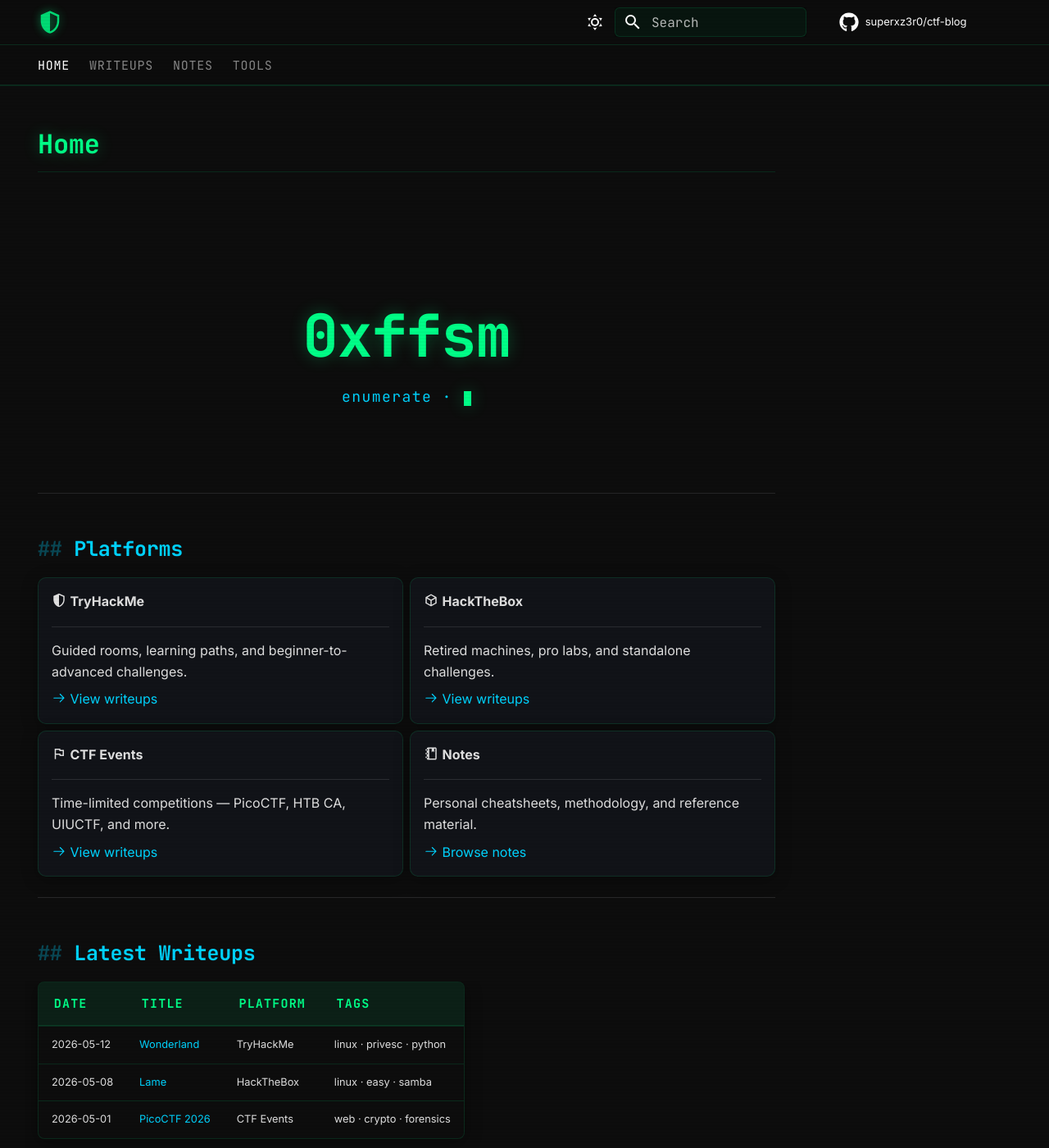
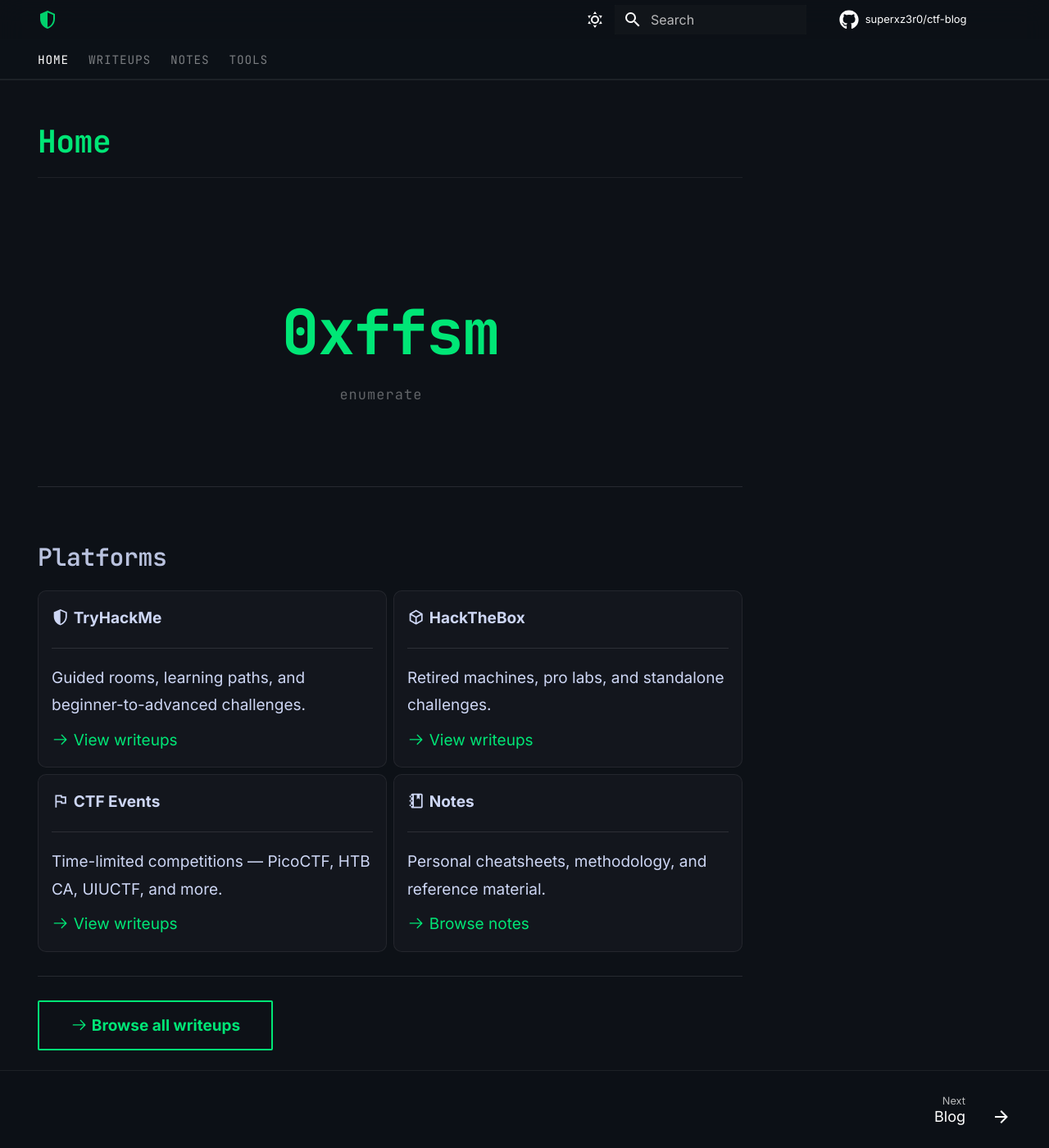
Before and after one commit to superxz3r0/ctf-blog, an MkDocs documentation site: the page built from docs/index.md, in a window 1280 px wide and 1400 px high. Shown: the whole window at 82% size. Built offline with MkDocs 1.6.1 and Material for MkDocs 9.7.7, drawn with Linux system fonts in a browser that asks for light colours; comment, search, counter and statistics services are not loaded.

Commit message:
Refine theme, remove stale tables, auto-updating blog nav

```diff
--- a/docs/index.md
+++ b/docs/index.md
@@ -25,7 +25,7 @@ hide:
 
     Guided rooms, learning paths, and beginner-to-advanced challenges.
 
-    [:octicons-arrow-right-24: View writeups](tryhackme/index.md)
+    [:octicons-arrow-right-24: View writeups](blog/index.md)
 
 -   :material-cube-outline: **HackTheBox**
 
@@ -33,7 +33,7 @@ hide:
 
     Retired machines, pro labs, and standalone challenges.
 
-    [:octicons-arrow-right-24: View writeups](hackthebox/index.md)
+    [:octicons-arrow-right-24: View writeups](blog/index.md)
 
 -   :material-flag-outline: **CTF Events**
 
@@ -41,7 +41,7 @@ hide:
 
     Time-limited competitions — PicoCTF, HTB CA, UIUCTF, and more.
 
-    [:octicons-arrow-right-24: View writeups](ctf-events/index.md)
+    [:octicons-arrow-right-24: View writeups](blog/index.md)
 
 -   :material-notebook-outline: **Notes**
 
@@ -55,12 +55,4 @@ hide:
 
 ---
 
-## Latest Writeups
-
-| Date | Title | Platform | Tags |
-|------|-------|----------|------|
-| 2026-05-12 | [Wonderland](blog/index.md) | TryHackMe | linux · privesc · python |
-| 2026-05-08 | [Lame](blog/index.md) | HackTheBox | linux · easy · samba |
-| 2026-05-01 | [PicoCTF 2026](blog/index.md) | CTF Events | web · crypto · forensics |
-
-[:octicons-arrow-right-24: All writeups](blog/index.md)
+[:octicons-arrow-right-24: Browse all writeups](blog/index.md){ .md-button }
--- a/docs/stylesheets/extra.css
+++ b/docs/stylesheets/extra.css
@@ -1,260 +1,225 @@
 /* ─── Fonts ─────────────────────────────────────────────────────────────── */
-@import url('https://fonts.googleapis.com/css2?family=JetBrains+Mono:wght@400;700&family=Inter:wght@300;400;600;700&display=swap');
+@import url('https://fonts.googleapis.com/css2?family=JetBrains+Mono:ital,wght@0,400;0,600;0,700;1,400&family=Inter:wght@300;400;500;600&display=swap');
 
-/* ─── Root Variables ─────────────────────────────────────────────────────── */
+/* ─── Light Mode Defaults ────────────────────────────────────────────────── */
 :root {
-  --neon-green: #00cc6a;
-  --neon-cyan: #0099cc;
-  --glow-green: 0 0 20px rgba(0, 204, 106, 0.3);
-  --glow-cyan: 0 0 20px rgba(0, 153, 204, 0.3);
-  --bg-card: #f5f7fa;
-  --border-subtle: rgba(0, 0, 0, 0.1);
+  --accent: #00b36b;
+  --accent-dim: rgba(0, 179, 107, 0.12);
+  --accent-border: rgba(0, 179, 107, 0.2);
+  --bg-card: #ffffff;
+  --bg-surface: #f5f7fa;
+  --border: rgba(0, 0, 0, 0.08);
+  --text-muted: rgba(0, 0, 0, 0.45);
 }
 
 /* ─── Dark Mode ──────────────────────────────────────────────────────────── */
 [data-md-color-scheme="slate"] {
-  --neon-green: #00ff88;
-  --neon-cyan: #00d4ff;
-  --glow-green: 0 0 20px rgba(0, 255, 136, 0.3);
-  --glow-cyan: 0 0 20px rgba(0, 212, 255, 0.3);
-  --bg-card: #111318;
-  --border-subtle: rgba(0, 255, 136, 0.12);
-  --md-default-bg-color: #0d0d0d;
-  --md-default-fg-color: #e0e0e0;
-  --md-primary-fg-color: #00ff88;
-  --md-accent-fg-color: #00d4ff;
-  --md-code-bg-color: #0a0e14;
-  --md-code-fg-color: #a8ff78;
-  --md-typeset-a-color: #00d4ff;
+  --accent: #00e676;
+  --accent-dim: rgba(0, 230, 118, 0.08);
+  --accent-border: rgba(0, 230, 118, 0.18);
+  --bg-card: #13161d;
+  --bg-surface: #0d1117;
+  --border: rgba(255, 255, 255, 0.07);
+  --text-muted: rgba(255, 255, 255, 0.35);
+  --md-default-bg-color: #0d1117;
+  --md-default-fg-color: #cdd6f4;
+  --md-primary-fg-color: #00e676;
+  --md-accent-fg-color: #00e676;
+  --md-code-bg-color: #090d13;
+  --md-typeset-a-color: #00e676;
 }
 
-/* ─── Light Mode ─────────────────────────────────────────────────────────── */
+/* ─── Light Mode Overrides ───────────────────────────────────────────────── */
 [data-md-color-scheme="default"] {
-  --neon-green: #007a3d;
-  --neon-cyan: #006699;
-  --glow-green: none;
-  --glow-cyan: none;
-  --bg-card: #ffffff;
-  --border-subtle: rgba(0, 0, 0, 0.1);
-  --md-typeset-a-color: #006699;
+  --md-typeset-a-color: #007a45;
 }
 
 /* ─── Header ─────────────────────────────────────────────────────────────── */
 .md-header {
-  backdrop-filter: blur(12px);
-  border-bottom: 1px solid var(--border-subtle);
+  backdrop-filter: blur(16px);
+  border-bottom: 1px solid var(--border);
   box-shadow: none;
-  overflow: visible;
 }
 
 [data-md-color-scheme="slate"] .md-header {
-  background: rgba(13, 13, 13, 0.95) !important;
+  background: rgba(13, 17, 23, 0.92) !important;
 }
 
 [data-md-color-scheme="default"] .md-header {
-  background: rgba(255, 255, 255, 0.95) !important;
+  background: rgba(255, 255, 255, 0.92) !important;
 }
 
-/* hide the site name text — the hero on the home page owns the title */
+/* hide site name — hero owns the title */
 .md-header__title .md-header__topic {
   display: none;
 }
 
-/* keep the logo icon centered in the now-text-free header slot */
 .md-header__button.md-logo {
-  padding: 0.4rem;
-  opacity: 0.85;
+  opacity: 0.9;
   transition: opacity 0.2s;
 }
 
-.md-header__button.md-logo:hover {
-  opacity: 1;
-}
-
-.md-header__button.md-logo img,
-.md-header__button.md-logo svg {
-  height: 1.5rem;
-  fill: var(--neon-green);
-}
+.md-header__button.md-logo:hover { opacity: 1; }
 
 [data-md-color-scheme="slate"] .md-header__button.md-logo svg {
-  filter: drop-shadow(0 0 6px rgba(0, 255, 136, 0.5));
+  fill: var(--accent);
 }
 
 /* ─── Navigation Tabs ────────────────────────────────────────────────────── */
 .md-tabs {
-  border-top: 1px solid var(--border-subtle);
-  border-bottom: 1px solid var(--border-subtle);
+  border-bottom: 1px solid var(--border);
 }
 
 [data-md-color-scheme="slate"] .md-tabs {
-  background: rgba(13, 13, 13, 0.98) !important;
+  background: rgba(13, 17, 23, 0.96) !important;
 }
 
 [data-md-color-scheme="default"] .md-tabs {
-  background: rgba(248, 249, 250, 0.98) !important;
+  background: rgba(248, 249, 250, 0.96) !important;
 }
 
 .md-tabs__link {
   font-family: 'JetBrains Mono', monospace;
-  font-size: 0.75rem;
-  letter-spacing: 0.05em;
+  font-size: 0.72rem;
+  letter-spacing: 0.06em;
   text-transform: uppercase;
-  opacity: 0.5;
-  transition: all 0.2s ease;
+  opacity: 0.45;
+  transition: opacity 0.2s;
 }
 
 .md-tabs__link--active,
 .md-tabs__link:hover {
   opacity: 1;
-  color: var(--neon-green) !important;
+  color: var(--accent) !important;
 }
 
 /* ─── Sidebar ────────────────────────────────────────────────────────────── */
-.md-sidebar {
-  background: transparent;
-}
-
 .md-nav__title {
   font-family: 'JetBrains Mono', monospace;
-  font-size: 0.65rem;
-  letter-spacing: 0.15em;
+  font-size: 0.62rem;
+  letter-spacing: 0.14em;
   text-transform: uppercase;
-  color: var(--neon-green);
-  opacity: 0.7;
+  opacity: 0.5;
 }
 
 .md-nav__link--active {
-  color: var(--neon-cyan) !important;
+  color: var(--accent) !important;
   font-weight: 600;
 }
 
 .md-nav__link:hover {
-  color: var(--neon-green) !important;
+  color: var(--accent) !important;
 }
 
-/* ─── Main Content ───────────────────────────────────────────────────────── */
+/* ─── Content width ──────────────────────────────────────────────────────── */
 .md-content__inner {
-  max-width: 900px;
+  max-width: 860px;
 }
 
-/* ─── Headings ───────────────────────────────────────────────────────────── */
+/* ─── Typography ─────────────────────────────────────────────────────────── */
+.md-typeset {
+  font-size: 0.95rem;
+  line-height: 1.75;
+}
+
 .md-typeset h1 {
   font-family: 'JetBrains Mono', monospace;
   font-weight: 700;
-  color: var(--neon-green);
-  text-shadow: var(--glow-green);
-  border-bottom: 1px solid var(--border-subtle);
-  padding-bottom: 0.4em;
+  color: var(--accent);
+  border-bottom: 1px solid var(--border);
+  padding-bottom: 0.5em;
+  margin-bottom: 1.2em;
+  letter-spacing: -0.5px;
 }
 
 .md-typeset h2 {
   font-family: 'JetBrains Mono', monospace;
-  font-weight: 700;
-  color: var(--neon-cyan);
-  margin-top: 2em;
-}
-
-.md-typeset h2::before {
-  content: "## ";
-  opacity: 0.3;
+  font-weight: 600;
+  margin-top: 2.2em;
+  opacity: 0.9;
 }
 
 .md-typeset h3 {
-  font-family: 'JetBrains Mono', monospace;
-  color: #e0e0e0;
-}
-
-.md-typeset h3::before {
-  content: "### ";
-  opacity: 0.25;
-  font-size: 0.85em;
+  font-family: 'Inter', sans-serif;
+  font-weight: 600;
+  margin-top: 1.6em;
 }
 
 /* ─── Links ──────────────────────────────────────────────────────────────── */
 .md-typeset a {
-  color: var(--neon-cyan) !important;
+  color: var(--accent) !important;
   text-decoration: none;
-  border-bottom: 1px solid transparent;
-  transition: all 0.2s ease;
+  transition: opacity 0.15s;
 }
 
 .md-typeset a:hover {
-  border-bottom-color: var(--neon-cyan);
-  text-shadow: var(--glow-cyan);
+  opacity: 0.75;
 }
 
-/* ─── Code Blocks ────────────────────────────────────────────────────────── */
-.md-typeset pre {
-  border: 1px solid var(--border-subtle);
-  border-radius: 8px;
-  box-shadow: var(--glow-green), inset 0 0 40px rgba(0, 0, 0, 0.4);
-  position: relative;
+/* ─── Code — inline ──────────────────────────────────────────────────────── */
+.md-typeset code {
+  font-family: 'JetBrains Mono', monospace;
+  font-size: 0.84em;
+  border-radius: 4px;
+  padding: 0.12em 0.4em;
 }
 
-.md-typeset pre::before {
-  content: "$ ";
-  position: absolute;
-  top: 0.8em;
-  left: 1em;
-  color: var(--neon-green);
-  font-size: 0.75rem;
-  opacity: 0.4;
-  font-family: 'JetBrains Mono', monospace;
+[data-md-color-scheme="slate"] .md-typeset code {
+  background: rgba(0, 230, 118, 0.07) !important;
+  border: 1px solid var(--accent-border);
+  color: #a8ffcb !important;
 }
 
-.md-typeset code {
-  font-family: 'JetBrains Mono', monospace;
-  font-size: 0.85em;
-  background: rgba(0, 255, 136, 0.06) !important;
-  border: 1px solid rgba(0, 255, 136, 0.15);
-  border-radius: 4px;
-  padding: 0.1em 0.35em;
-  color: var(--neon-green) !important;
+/* ─── Code — blocks ──────────────────────────────────────────────────────── */
+.md-typeset pre {
+  border-radius: 10px;
+  border: 1px solid var(--border);
 }
 
-.md-typeset pre code {
+[data-md-color-scheme="slate"] .md-typeset pre {
+  background: #090d13 !important;
+  border-color: var(--accent-border);
+}
+
+.md-typeset pre > code {
   background: transparent !important;
-  border: none;
-  color: #a8ff78 !important;
-  padding: 0;
+  border: none !important;
+  color: #b0ffd0 !important;
+  padding: 0 !important;
 }
 
 /* copy button */
 .md-clipboard {
-  color: var(--neon-green) !important;
-  opacity: 0.4;
+  color: var(--accent) !important;
+  opacity: 0.3;
   transition: opacity 0.2s;
 }
 
-.md-clipboard:hover {
-  opacity: 1;
-}
+.md-clipboard:hover { opacity: 1; }
 
 /* ─── Tables ─────────────────────────────────────────────────────────────── */
 .md-typeset table:not([class]) {
-  border: 1px solid var(--border-subtle);
+  border: 1px solid var(--border);
   border-radius: 8px;
   overflow: hidden;
-  box-shadow: 0 4px 20px rgba(0,0,0,0.4);
 }
 
 .md-typeset table:not([class]) th {
-  background: rgba(0, 255, 136, 0.08) !important;
-  color: var(--neon-green) !important;
   font-family: 'JetBrains Mono', monospace;
-  font-size: 0.75rem;
+  font-size: 0.72rem;
   letter-spacing: 0.08em;
   text-transform: uppercase;
-  border-bottom: 1px solid var(--border-subtle);
+  color: var(--accent) !important;
+  background: var(--accent-dim) !important;
+  border-bottom: 1px solid var(--border);
+}
+
+.md-typeset table:not([class]) td {
+  border-color: var(--border) !important;
 }
 
 .md-typeset table:not([class]) tr:hover td {
-  background: rgba(0, 255, 136, 0.03) !important;
-}
-
-.md-typeset table:not([class]) td {
-  border-color: var(--border-subtle) !important;
+  background: var(--accent-dim) !important;
 }
 
 /* ─── Admonitions ────────────────────────────────────────────────────────── */
@@ -262,97 +227,65 @@
 .md-typeset details {
   border-radius: 8px;
   border-left-width: 3px;
-  box-shadow: 0 4px 20px rgba(0,0,0,0.3);
-}
-
-.md-typeset .admonition.note,
-.md-typeset details.note {
-  border-left-color: var(--neon-cyan);
-  background: rgba(0, 212, 255, 0.05);
-}
-
-.md-typeset .admonition.tip,
-.md-typeset details.tip {
-  border-left-color: var(--neon-green);
-  background: rgba(0, 255, 136, 0.05);
-}
-
-.md-typeset .admonition.warning,
-.md-typeset details.warning {
-  border-left-color: #ffaa00;
-  background: rgba(255, 170, 0, 0.05);
-}
-
-.md-typeset .admonition.danger,
-.md-typeset details.danger {
-  border-left-color: #ff4444;
-  background: rgba(255, 68, 68, 0.05);
-}
-
-.md-typeset .admonition.success,
-.md-typeset details.success {
-  border-left-color: var(--neon-green);
-  background: rgba(0, 255, 136, 0.05);
+  box-shadow: none;
 }
 
 /* ─── Grid Cards ─────────────────────────────────────────────────────────── */
 .md-typeset .grid.cards > ul > li,
 .md-typeset .grid.cards > ol > li {
   background: var(--bg-card) !important;
-  border: 1px solid var(--border-subtle) !important;
+  border: 1px solid var(--border) !important;
   border-radius: 10px !important;
-  transition: all 0.25s ease;
-  box-shadow: 0 4px 20px rgba(0,0,0,0.3);
+  transition: border-color 0.2s, transform 0.2s;
+  box-shadow: none;
 }
 
 .md-typeset .grid.cards > ul > li:hover,
 .md-typeset .grid.cards > ol > li:hover {
-  border-color: var(--neon-green) !important;
-  box-shadow: var(--glow-green), 0 8px 30px rgba(0,0,0,0.5);
+  border-color: var(--accent) !important;
   transform: translateY(-2px);
 }
 
-/* ─── Hero Section (index page) ──────────────────────────────────────────── */
+/* ─── Blog post cards ────────────────────────────────────────────────────── */
+.md-post__header,
+.md-post {
+  border-color: var(--border) !important;
+}
+
+/* ─── Hero ───────────────────────────────────────────────────────────────── */
 .hero {
   text-align: center;
-  padding: 6rem 1rem 3rem;
+  padding: 5rem 1rem 2.5rem;
   margin-top: 1rem;
-  position: relative;
 }
 
 .hero-title {
   font-family: 'JetBrains Mono', monospace;
-  font-size: clamp(2rem, 6vw, 3.6rem);
+  font-size: clamp(2.2rem, 6vw, 3.8rem);
   font-weight: 700;
-  color: var(--neon-green);
-  text-shadow: var(--glow-green);
+  color: var(--accent);
   margin: 0;
   line-height: 1.1;
-  letter-spacing: -1px;
+  letter-spacing: -1.5px;
 }
 
 .hero-subtitle {
   font-family: 'JetBrains Mono', monospace;
-  font-size: 0.9rem;
-  color: rgba(255,255,255,0.35);
+  font-size: 0.85rem;
+  color: var(--text-muted);
   margin-top: 1rem;
-  letter-spacing: 0.08em;
+  letter-spacing: 0.06em;
   min-height: 1.4em;
-}
-
-.hero-subtitle span {
-  color: var(--neon-cyan);
 }
 
 .terminal-cursor {
   display: inline-block;
   width: 9px;
   height: 1em;
-  background: var(--neon-green);
+  background: var(--accent);
   vertical-align: text-bottom;
   margin-left: 2px;
-  animation: blink 1s step-end infinite;
-  box-shadow: var(--glow-green);
+  animation: blink 1.1s step-end infinite;
 }
 
 @keyframes blink {
@@ -360,94 +293,56 @@
   50% { opacity: 0; }
 }
 
-/* home page: extend content edge to edge (no left sidebar offset) */
-.md-main__inner > .md-content {
-  margin-left: auto;
-  margin-right: auto;
-}
-
 /* ─── Search ─────────────────────────────────────────────────────────────── */
-.md-search__input {
-  background: rgba(0, 255, 136, 0.05) !important;
-  border: 1px solid var(--border-subtle) !important;
-  border-radius: 6px;
-  font-family: 'JetBrains Mono', monospace;
+[data-md-color-scheme="slate"] .md-search__input {
+  background: rgba(255, 255, 255, 0.04) !important;
 }
 
 .md-search__input:focus {
-  border-color: var(--neon-green) !important;
-  box-shadow: var(--glow-green);
+  border-color: var(--accent) !important;
 }
 
 /* ─── Footer ─────────────────────────────────────────────────────────────── */
-.md-footer {
-  background: rgba(13, 13, 13, 0.98) !important;
-  border-top: 1px solid var(--border-subtle);
+[data-md-color-scheme="slate"] .md-footer {
+  background: rgba(13, 17, 23, 0.98) !important;
+  border-top: 1px solid var(--border);
 }
 
 .md-footer-meta {
   background: transparent !important;
 }
 
-/* ─── Back to Top ────────────────────────────────────────────────────────── */
+/* ─── Back to top ────────────────────────────────────────────────────────── */
 .md-top {
-  background: var(--neon-green) !important;
+  background: var(--accent) !important;
   color: #000 !important;
   font-family: 'JetBrains Mono', monospace;
   font-weight: 700;
-  box-shadow: var(--glow-green);
+  box-shadow: none;
 }
 
 /* ─── Scrollbar ──────────────────────────────────────────────────────────── */
-::-webkit-scrollbar {
-  width: 6px;
-  height: 6px;
-}
+::-webkit-scrollbar { width: 5px; height: 5px; }
 
-::-webkit-scrollbar-track {
-  background: var(--bg-dark);
+[data-md-color-scheme="slate"] ::-webkit-scrollbar-track {
+  background: #0d1117;
 }
 
 ::-webkit-scrollbar-thumb {
-  background: rgba(0, 255, 136, 0.3);
+  background: var(--accent-border);
   border-radius: 3px;
 }
 
 ::-webkit-scrollbar-thumb:hover {
-  background: var(--neon-green);
-}
-
-/* ─── Scanline overlay ───────────────────────────────────────────────────── */
-.md-main::before {
-  content: '';
-  position: fixed;
-  top: 0; left: 0; right: 0; bottom: 0;
-  background: repeating-linear-gradient(
-    0deg,
-    transparent,
-    transparent 2px,
-    rgba(0, 0, 0, 0.03) 2px,
-    rgba(0, 0, 0, 0.03) 4px
-  );
-  pointer-events: none;
-  z-index: 9999;
+  background: var(--accent);
 }
 
 /* ─── Tags ───────────────────────────────────────────────────────────────── */
 .md-tag {
-  background: rgba(0, 255, 136, 0.1) !important;
-  color: var(--neon-green) !important;
-  border: 1px solid rgba(0, 255, 136, 0.25) !important;
+  background: var(--accent-dim) !important;
+  color: var(--accent) !important;
+  border: 1px solid var(--accent-border) !important;
   font-family: 'JetBrains Mono', monospace !important;
   font-size: 0.68rem !important;
   border-radius: 4px !important;
 }
-
-/* ─── Announcement bar ───────────────────────────────────────────────────── */
-.md-announce {
-  background: rgba(0, 255, 136, 0.08) !important;
-  border-bottom: 1px solid var(--border-subtle);
-  font-family: 'JetBrains Mono', monospace;
-  font-size: 0.75rem;
-  color: var(--neon-green) !important;
-}
--- a/mkdocs.yml
+++ b/mkdocs.yml
@@ -136,3 +136,6 @@ nav:
     - Cheatsheets: notes/cheatsheets/index.md
     - Methodology: notes/methodology/index.md
   - Tools: tools/index.md
+
+not_in_nav: |
+  blog/posts/
```
Also changed, not shown: docs/ctf-events/index.md (deleted, +0 -7 lines), docs/hackthebox/challenges/index.md (deleted, +0 -7 lines), docs/hackthebox/index.md (deleted, +0 -15 lines), docs/hackthebox/machines/index.md (deleted, +0 -7 lines), docs/tags.md (deleted, +0 -3 lines), docs/tryhackme/TEMPLATE.md (deleted, +0 -83 lines), docs/tryhackme/index.md (deleted, +0 -21 lines), docs/writeups/index.md (deleted, +0 -31 lines).
